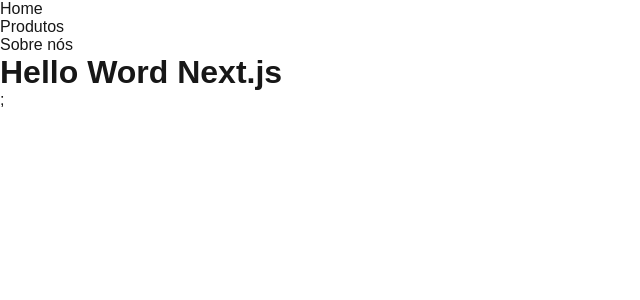
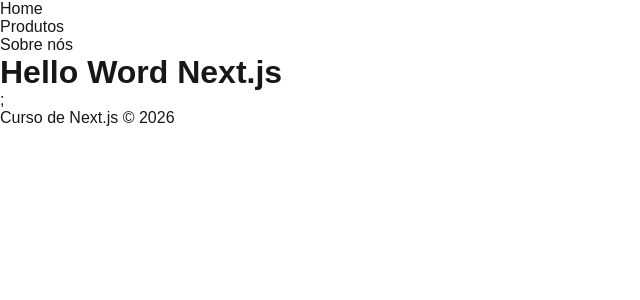
Before and after one commit to MariaLuizaVicentini/pokemonNextJS, a Next.js app: page / in a window 1280 px wide. Shown: the top 300 px of the page, without its empty margins (0-640 px from the left). Built offline with nearby package versions, Linux system fonts and the light colour scheme.

Commit message:
feat: add novo componente de rodape

```diff
--- /dev/null
+++ b/components/Footer.js
@@ -0,0 +1,5 @@
+export default function  Footer() {
+    return(
+        <p>Curso de Next.js &copy; 2026</p>
+    )
+}
--- a/components/MainContainer.js
+++ b/components/MainContainer.js
@@ -1,10 +1,12 @@
 import NavBar from "./NavBar";
+import Footer from "./Footer";
 
 export default function MainContainer({children}) {
     return (
         <>
             <NavBar></NavBar>
             <div>{children}</div>
+            <Footer></Footer>
         </>
     )
 }
```
